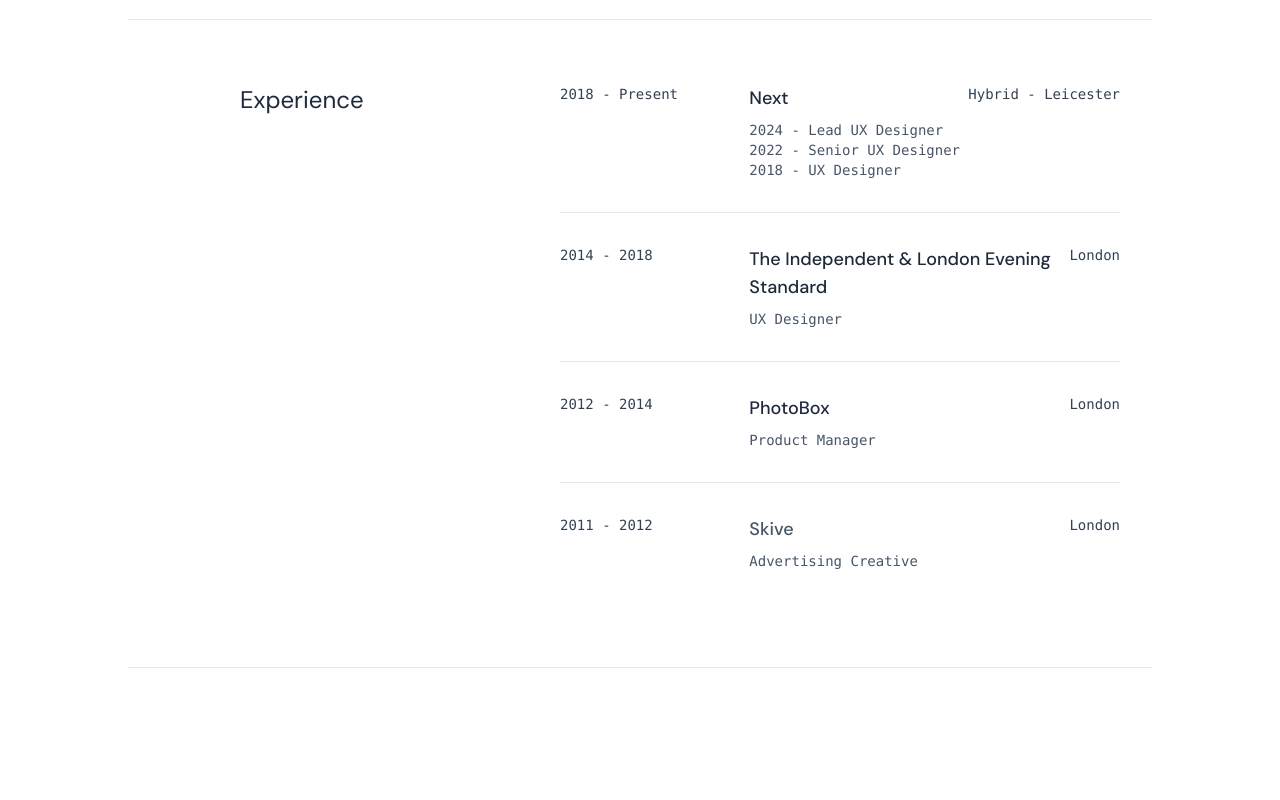
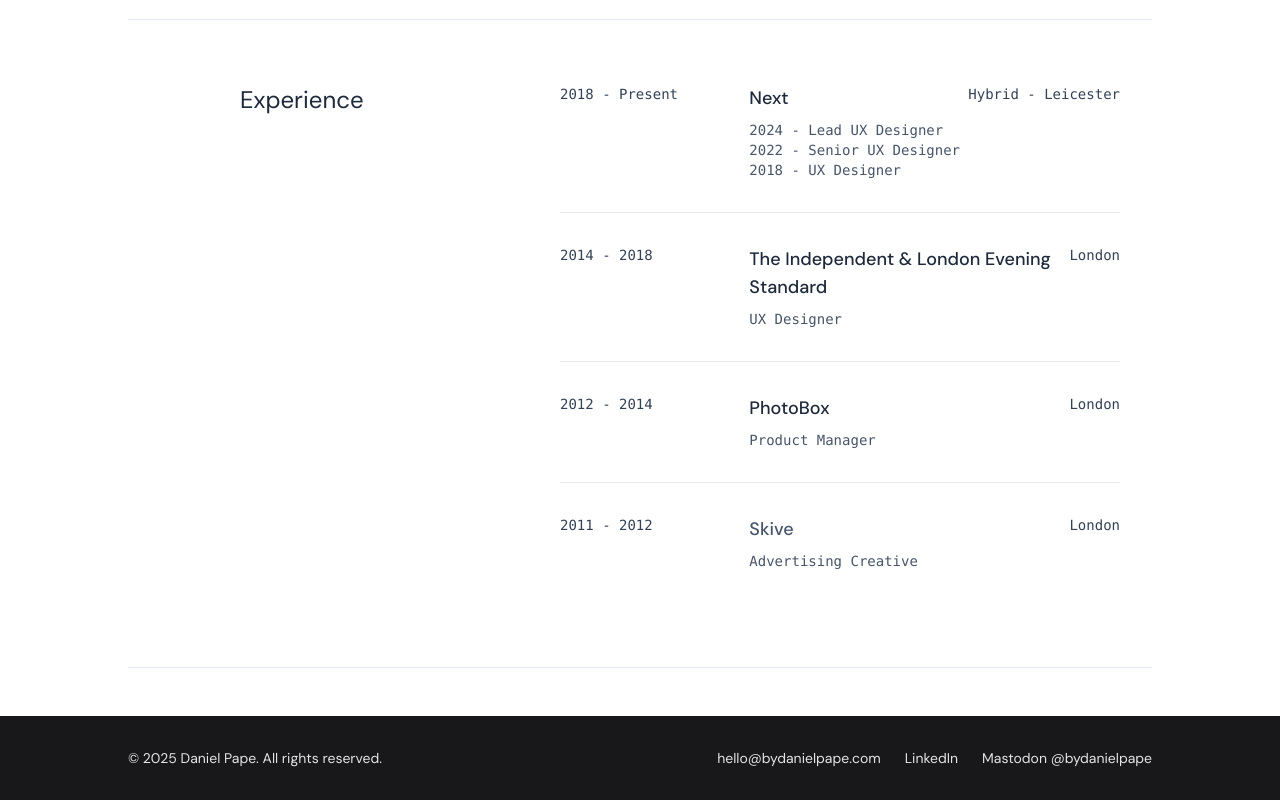
Before and after one commit to danielpape/danielpape.co.uk, a Next.js app: page / in a window 1280 px wide. Shown: the part 1053-1853 px from the top of the page. Before the commit the page ends 1721 px from the top, so only its background shows below. Built offline with nearby package versions, Linux system fonts and the light colour scheme.

Commit message:
Added Footer

```diff
--- /dev/null
+++ b/components/Footer.js
@@ -0,0 +1,42 @@
+import React from "react";
+
+export default function Footer() {
+  const currentYear = new Date().getFullYear();
+
+  return (
+    <footer className="bg-zinc-900 text-zinc-200 py-8 px-4 mt-12">
+      <div className="max-w-screen-lg mx-auto flex flex-col md:flex-row justify-between gap-6 text-sm">
+        <p className="text-left">
+          © {currentYear} Daniel Pape. All rights reserved.
+        </p>
+
+        <div className="flex flex-col gap-3 md:flex-row md:items-center md:gap-6 text-left">
+          <a
+            href="mailto:hello@bydanielpape.com"
+            className="hover:text-indigo-200 hover:underline hover:decoration-indigo-400"
+          >
+            hello@bydanielpape.com
+          </a>
+
+          <a
+            href="https://www.linkedin.com/in/bydanielpape"
+            target="_blank"
+            rel="noopener noreferrer"
+            className="hover:text-indigo-200 hover:underline hover:decoration-indigo-400"
+          >
+            LinkedIn
+          </a>
+
+          <a
+            href="https://mastodon.social/@bydanielpape"
+            target="_blank"
+            rel="me noopener noreferrer"
+            className="hover:text-indigo-200 hover:underline hover:decoration-indigo-400"
+          >
+            Mastodon @bydanielpape
+          </a>
+        </div>
+      </div>
+    </footer>
+  );
+}
--- a/pages/index.js
+++ b/pages/index.js
@@ -6,6 +6,7 @@
 import Grid from "../components/grid";
 import AboutMe from "../components/aboutme";
 import Experience from "../components/experience";
+import Footer from "../components/Footer";
 
 import "@fontsource/dm-sans/400.css";
 import "@fontsource/dm-sans/500.css";
@@ -62,6 +63,7 @@
         <Grid />
         <AboutMe />
         <Experience />
+        <Footer />
       </main>
     </>
   );
```
Also changed, not shown: 1 other file (tests, documents, lock files or other folders).
